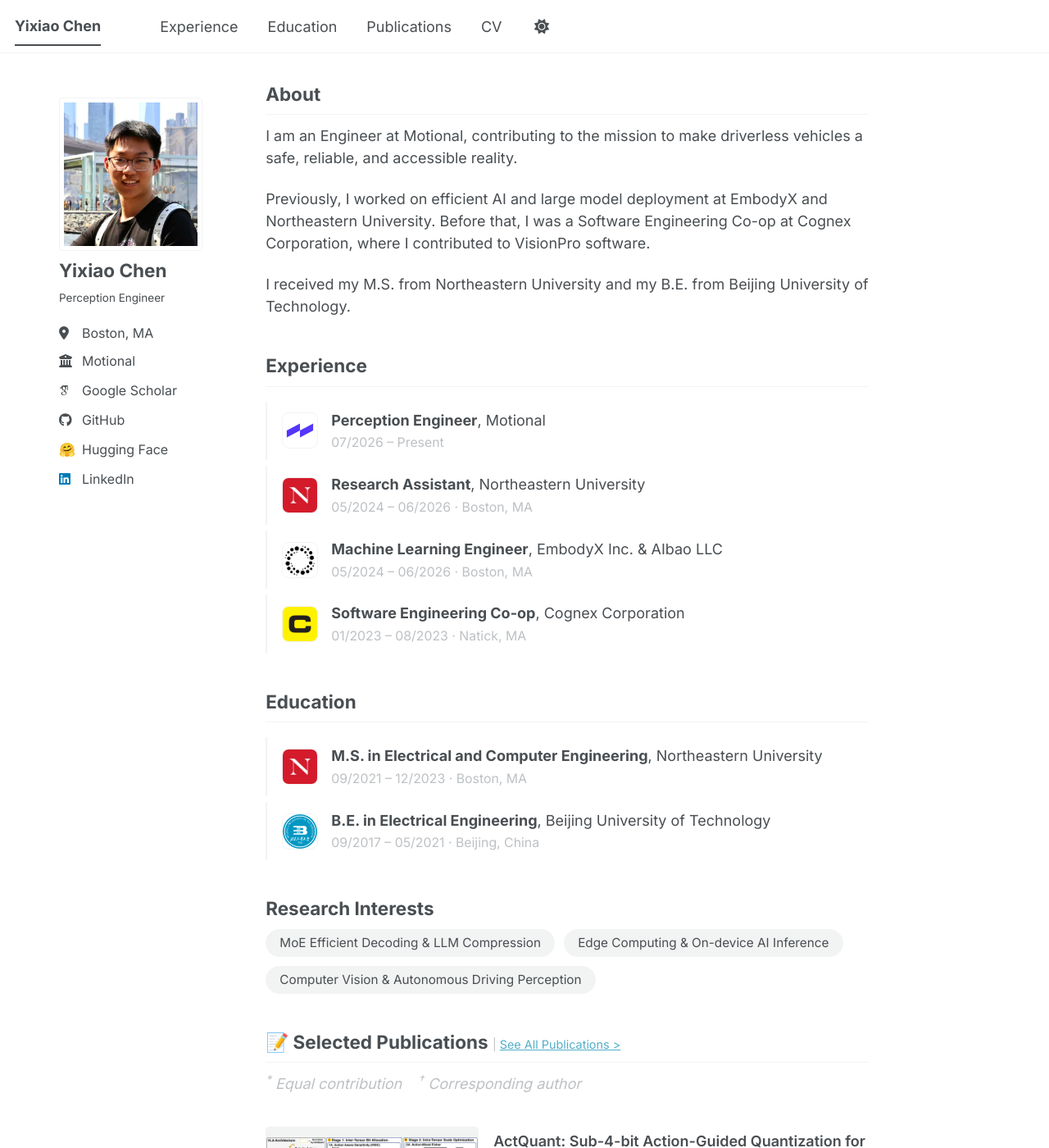
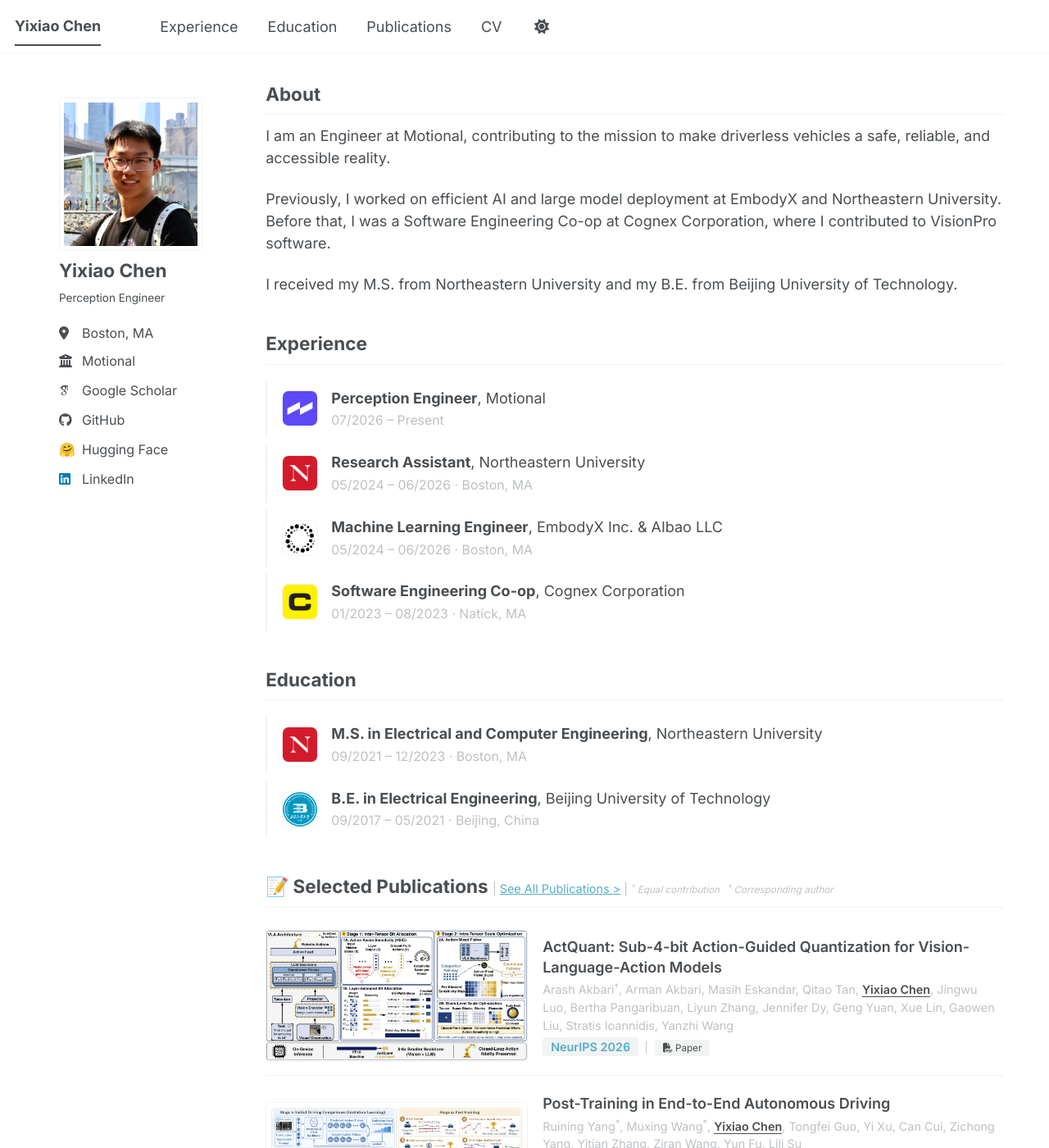
Before and after one commit to Bobchenyx/Bobchenyx.github.io, a Jekyll site: the page built from _pages/about.md, in a window 1280 px wide and 1400 px high. Shown: the whole window at 82% size. Built offline with Jekyll 4.4.1, drawn with Linux system fonts in a browser that asks for light colours; some web fonts are replaced; a script bundle is joined from its source files by our own code; library files that are not in the unit come from our copies; part of the change alters nothing that is shown.

Commit message:
Refine homepage layout: paper thumbnails, wider content, new Motional logo
- Paper cards: fixed-width thumbnail column (260px, 320px on wide
  screens) with natural image height; row takes the taller of image and
  text and centers the other
- Shrink the theme's right gutter on desktop so content runs wider
- Move the */† legend into the Selected Publications heading line
- Remove the Research Interests section
- Replace the Motional logo with the official square mark

Assisted by Claude Code
Claude-Session: https://claude.ai/code/session_016DzPjozeXxSjMfbAHR3fjZ

```diff
--- a/_pages/about.md
+++ b/_pages/about.md
@@ -18,7 +18,7 @@ I received my M.S. from Northeastern University and my B.E. from Beijing Univers
 
 <ul class="timeline with-logos">
   <li>
-    <img class="timeline-logo" src="{{ '/images/logos/motional.svg' | relative_url }}" alt="Motional logo">
+    <img class="timeline-logo" src="{{ '/images/logos/motional.jpeg' | relative_url }}" alt="Motional logo">
     <div>
       <strong>Perception Engineer</strong>, Motional
       <span class="timeline-meta">07/2026 – Present</span>
@@ -66,21 +66,12 @@ I received my M.S. from Northeastern University and my B.E. from Beijing Univers
   </li>
 </ul>
 
-<h2 id="research-interests" class="no-underline">Research Interests</h2>
-
-<div class="interest-tags">
-  <span>MoE Efficient Decoding &amp; LLM Compression</span>
-  <span>Edge Computing &amp; On-device AI Inference</span>
-  <span>Computer Vision &amp; Autonomous Driving Perception</span>
-</div>
-
 <h2 id="publications" class="pub-heading">📝 Selected Publications
   <span class="pub-heading-meta">
     | <a href="{{ site.author.googlescholar }}" target="_blank" rel="noopener noreferrer">See All Publications &gt;</a>
+    | <span class="pub-legend"><sup>*</sup> Equal contribution &nbsp; <sup>†</sup> Corresponding author</span>
   </span>
 </h2>
-
-<p class="pub-note"><sup>*</sup> Equal contribution &nbsp;&nbsp; <sup>†</sup> Corresponding author</p>
 
 {% assign sorted_pubs = site.publications | sort: 'date' | reverse %}
 {% for post in sorted_pubs %}
@@ -124,9 +115,9 @@ I received my M.S. from Northeastern University and my B.E. from Beijing Univers
 @media (min-width: 80em) {
   #main { max-width: 1380px; }
 }
-h2.no-underline {
-  border-bottom: none;
-  padding-bottom: 0;
+/* shrink the theme's empty right gutter (suffix 2 of 12) so content runs wider */
+@media (min-width: 64em) {
+  .page { padding-right: 2em; }
 }
 /* drop the 2em top margin the theme puts on every heading, for the first one */
 .page__content > h2:first-child {
@@ -139,31 +130,14 @@ html {
 h2[id] {
   scroll-margin-top: 80px;
 }
-.interest-tags {
-  display: flex;
-  gap: 0.6rem;
-  flex-wrap: wrap;
-  margin-top: 0.6rem;
-}
-.interest-tags span {
-  background: var(--global-footer-bg-color);
-  border: 1px solid var(--global-border-color);
-  padding: 0.35rem 0.9rem;
-  border-radius: 20px;
-  font-size: 0.85rem;
-  color: var(--global-text-color);
-  line-height: 1.3;
-}
-.pub-note {
-  margin: -0.6em 0 0.4em;
-  font-size: 0.75rem;
-  font-style: italic;
-  color: var(--global-text-color-light);
-}
 .pub-heading-meta {
   font-size: 0.8rem;
   font-weight: normal;
   color: var(--global-text-color-light);
+}
+.pub-legend {
+  font-size: 0.65rem;
+  font-style: italic;
 }
 .pub-heading-meta a {
   color: var(--global-link-color);
@@ -173,25 +147,25 @@ h2[id] {
   gap: 1rem;
   padding: 0.9rem 0;
   border-bottom: 1px solid var(--global-border-color);
-  align-items: stretch;
+  /* row height = taller of image and text; the shorter one is centered */
+  align-items: center;
 }
 .paper-box:last-child { border-bottom: none; }
+/* fixed width; height follows the image's own aspect ratio */
 .paper-box-image {
   flex: 0 0 260px;
   max-width: 260px;
-  align-self: stretch;
-  position: relative;
   overflow: hidden;
   border: 1px solid var(--global-border-color);
   border-radius: 4px;
-  background: var(--global-footer-bg-color);
+  background: #fff;
+}
+@media (min-width: 80em) {
+  .paper-box-image { flex-basis: 320px; max-width: 320px; }
 }
 .paper-box-image img {
-  position: absolute;
-  inset: 0;
   width: 100%;
-  height: 100%;
-  object-fit: contain;
+  height: auto;
   display: block;
 }
 .paper-box-text { flex: 1; min-width: 0; }
@@ -251,13 +225,11 @@ h2[id] {
   text-decoration: none;
 }
 @media (max-width: 600px) {
-  .paper-box { flex-direction: column; }
+  .paper-box { flex-direction: column; align-items: stretch; }
   .paper-box-image {
     flex: unset;
     width: 100%;
-    max-width: 280px;
-    aspect-ratio: 16 / 9;
-    margin: 0 auto;
+    max-width: 100%;
   }
 }
 ul.timeline {
```
Also changed, not shown: images/logos/motional.jpeg (added), images/logos/motional.svg (deleted).
